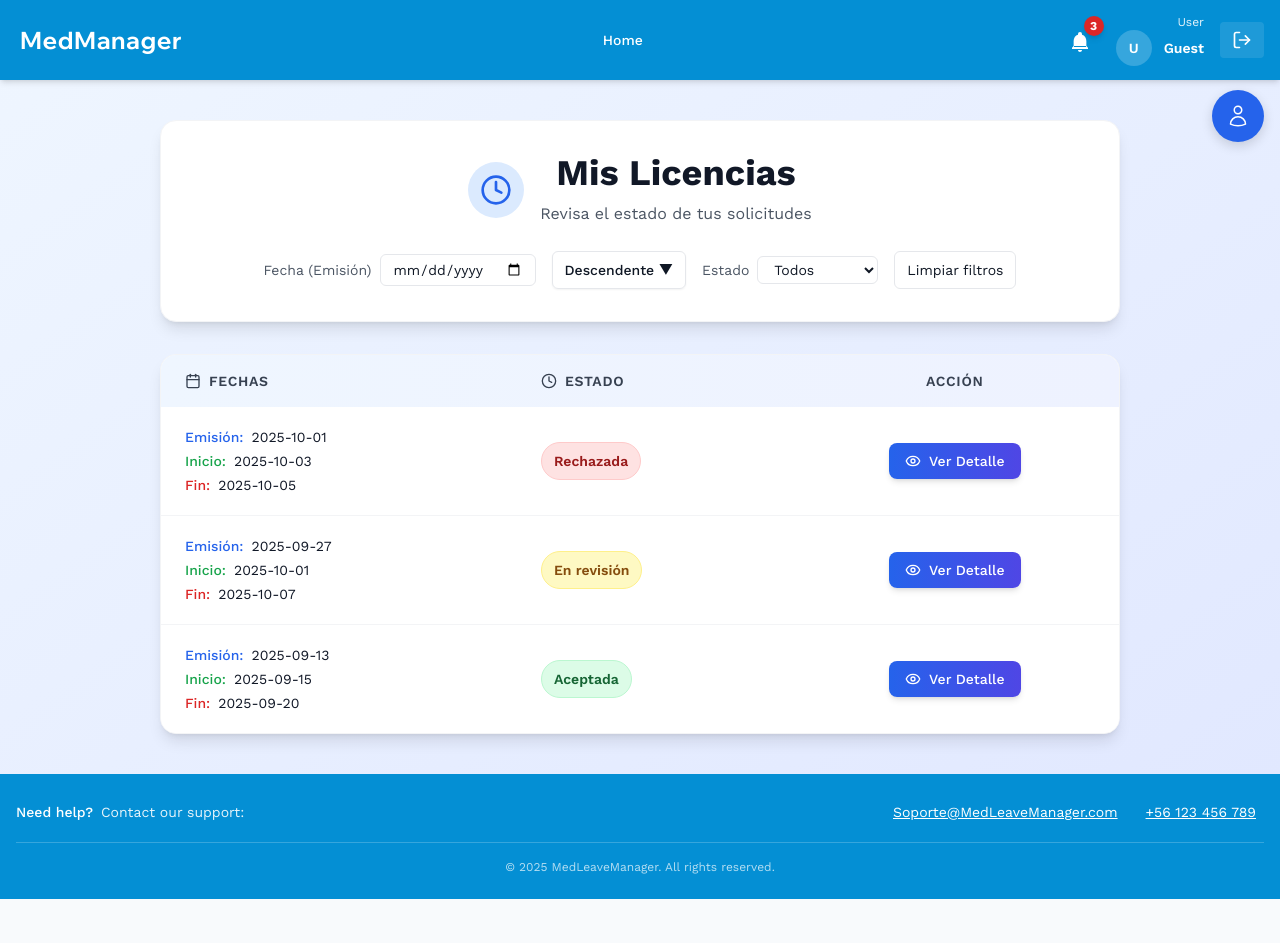
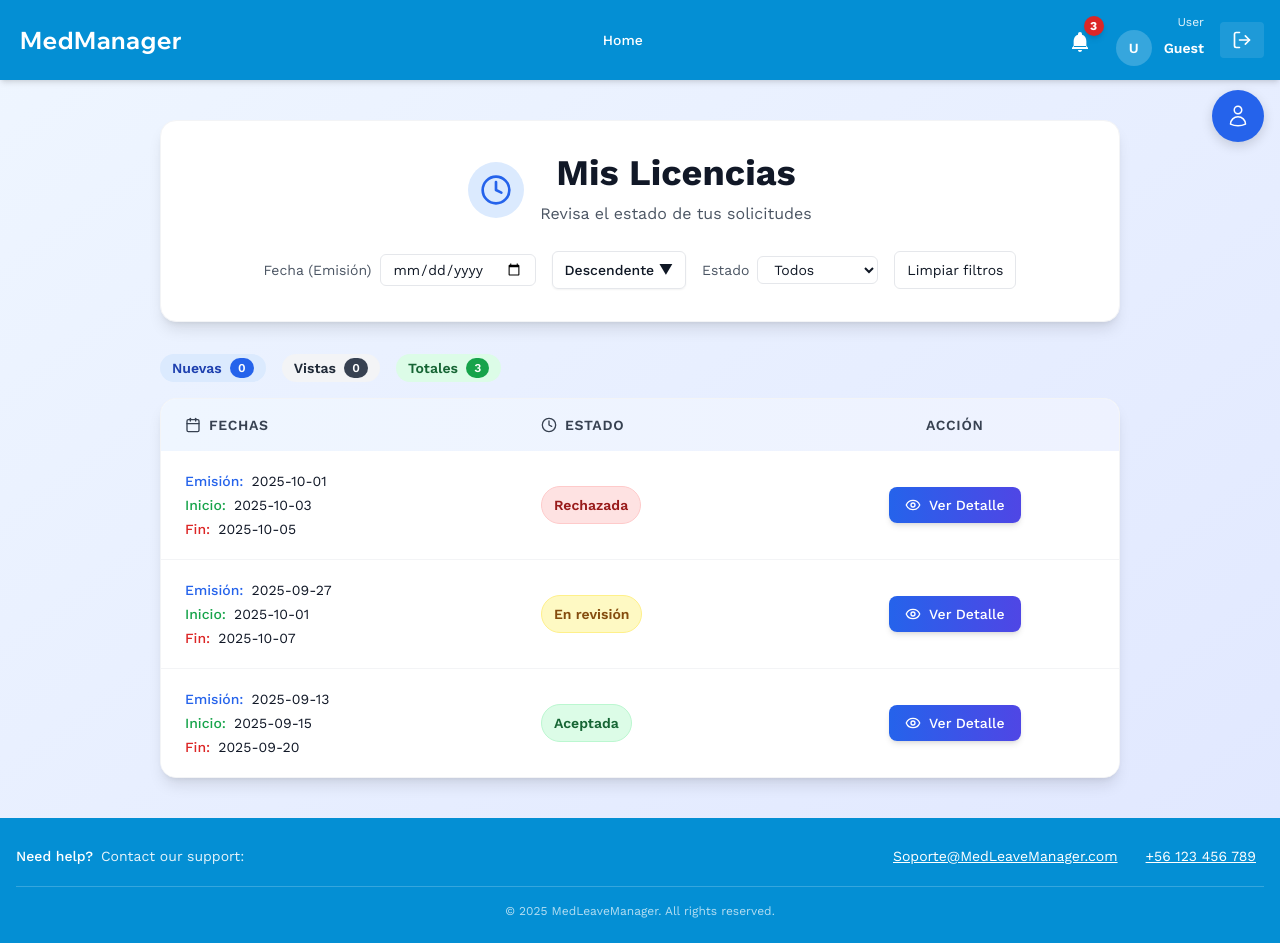
Before and after one commit to AlanCofre/Licencias_Gestion, a React (Vite) app in the folder frontend/: page /mis-licencias in a window 1280 px wide. Before the commit the page ends 899 px from the top, so only its background shows below. Built offline with nearby package versions, Linux system fonts and the light colour scheme.

Commit message:
Contadores/Badges por estado
Calcula los contadores localmente sobre el dataset filtrado.
Muestra los badges arriba de la bandeja de licencias.
No filtra ni modifica datos, solo muestra indicadores visuales.
Los totales siempre coinciden con la lista visible.
No requiere llamadas extra.

```diff
--- a/frontend/src/pages/LicenciasEstudiante.jsx
+++ b/frontend/src/pages/LicenciasEstudiante.jsx
@@ -84,6 +84,16 @@ export default function LicenciasEstudiante() {
     setLicencias(resultado);
   }, [allLicencias, filterDate, filterEstado, sortAsc, searchTerm]);
 
+  // Supón que tienes un array de licencias visible llamado "licenciasFiltradas"
+  // Cada licencia tiene un campo "estado": "nueva", "vista", "aceptada", "rechazada", etc.
+
+  // Cálculo local de contadores (ajusta los nombres de estado según tu backend)
+  const total = licencias.length;
+  const nuevas = licencias.filter((l) => l.estado === "nueva").length;
+  const vistas = licencias.filter((l) => l.estado === "vista").length;
+
+  // Puedes agregar más estados si tu backend los entrega
+
   if (loading) {
     return (
       <div className="min-h-screen flex flex-col bg-gradient-to-br from-blue-50 to-indigo-100 dark:bg-app dark:bg-none">
@@ -104,7 +114,6 @@ export default function LicenciasEstudiante() {
       <Navbar />
       <main className="flex-1 w-full">
         <div className="container mx-auto px-4 sm:px-6 lg:px-8 py-10 max-w-5xl">
-
           {/* Header */}
           <div className="mb-8 text-center">
             <div className="bg-white rounded-2xl shadow-lg p-8 border border-gray-100">
@@ -113,8 +122,12 @@ export default function LicenciasEstudiante() {
                   <Clock className="h-8 w-8 text-blue-600" />
                 </div>
                 <div>
-                  <h1 className="text-4xl font-bold text-gray-900">Mis Licencias</h1>
-                  <p className="text-gray-600 mt-2">Revisa el estado de tus solicitudes</p>
+                  <h1 className="text-4xl font-bold text-gray-900">
+                    Mis Licencias
+                  </h1>
+                  <p className="text-gray-600 mt-2">
+                    Revisa el estado de tus solicitudes
+                  </p>
                 </div>
               </div>
 
@@ -122,7 +135,10 @@ export default function LicenciasEstudiante() {
               <div className="mt-6 flex items-center gap-4 flex-wrap justify-center">
                 {/* Filtro por fecha */}
                 <div className="flex items-center gap-2">
-                  <label htmlFor="filterDate" className="text-sm text-gray-600">
+                  <label
+                    htmlFor="filterDate"
+                    className="text-sm text-gray-600"
+                  >
                     Fecha (Emisión)
                   </label>
                   <input
@@ -144,7 +160,10 @@ export default function LicenciasEstudiante() {
 
                 {/* Filtro por estado */}
                 <div className="flex items-center gap-2">
-                  <label htmlFor="filterEstado" className="text-sm text-gray-600">
+                  <label
+                    htmlFor="filterEstado"
+                    className="text-sm text-gray-600"
+                  >
                     Estado
                   </label>
                   <select
@@ -174,6 +193,28 @@ export default function LicenciasEstudiante() {
                 </button>
               </div>
             </div>
+          </div>
+
+          {/* Badges/Contadores arriba de la bandeja */}
+          <div className="flex gap-4 mb-4">
+            <span className="inline-flex items-center px-3 py-1 bg-blue-100 text-blue-800 rounded-full text-sm font-semibold">
+              Nuevas&nbsp;
+              <span className="bg-blue-600 text-white rounded-full px-2 py-0.5 ml-1 text-xs">
+                {nuevas}
+              </span>
+            </span>
+            <span className="inline-flex items-center px-3 py-1 bg-gray-100 text-gray-800 rounded-full text-sm font-semibold">
+              Vistas&nbsp;
+              <span className="bg-gray-700 text-white rounded-full px-2 py-0.5 ml-1 text-xs">
+                {vistas}
+              </span>
+            </span>
+            <span className="inline-flex items-center px-3 py-1 bg-green-100 text-green-800 rounded-full text-sm font-semibold">
+              Totales&nbsp;
+              <span className="bg-green-600 text-white rounded-full px-2 py-0.5 ml-1 text-xs">
+                {total}
+              </span>
+            </span>
           </div>
 
           {/* Tabla */}
@@ -214,15 +255,22 @@ export default function LicenciasEstudiante() {
                   </thead>
                   <tbody className="bg-white divide-y divide-gray-100">
                     {licencias.map((licencia) => (
-                      <tr key={licencia.id} className="hover:bg-blue-50 transition-colors duration-200">
+                      <tr
+                        key={licencia.id}
+                        className="hover:bg-blue-50 transition-colors duration-200"
+                      >
                         <td className="px-6 py-5 whitespace-nowrap">
                           <div className="text-sm space-y-1">
                             <div className="flex items-center text-gray-900">
-                              <span className="font-medium text-blue-600">Emisión:</span>
+                              <span className="font-medium text-blue-600">
+                                Emisión:
+                              </span>
                               <span className="ml-2">{licencia.fechaEmision}</span>
                             </div>
                             <div className="flex items-center text-gray-900">
-                              <span className="font-medium text-green-600">Inicio:</span>
+                              <span className="font-medium text-green-600">
+                                Inicio:
+                              </span>
                               <span className="ml-2">{licencia.fechaInicioReposo}</span>
                             </div>
                             <div className="flex items-center text-gray-900">
```
